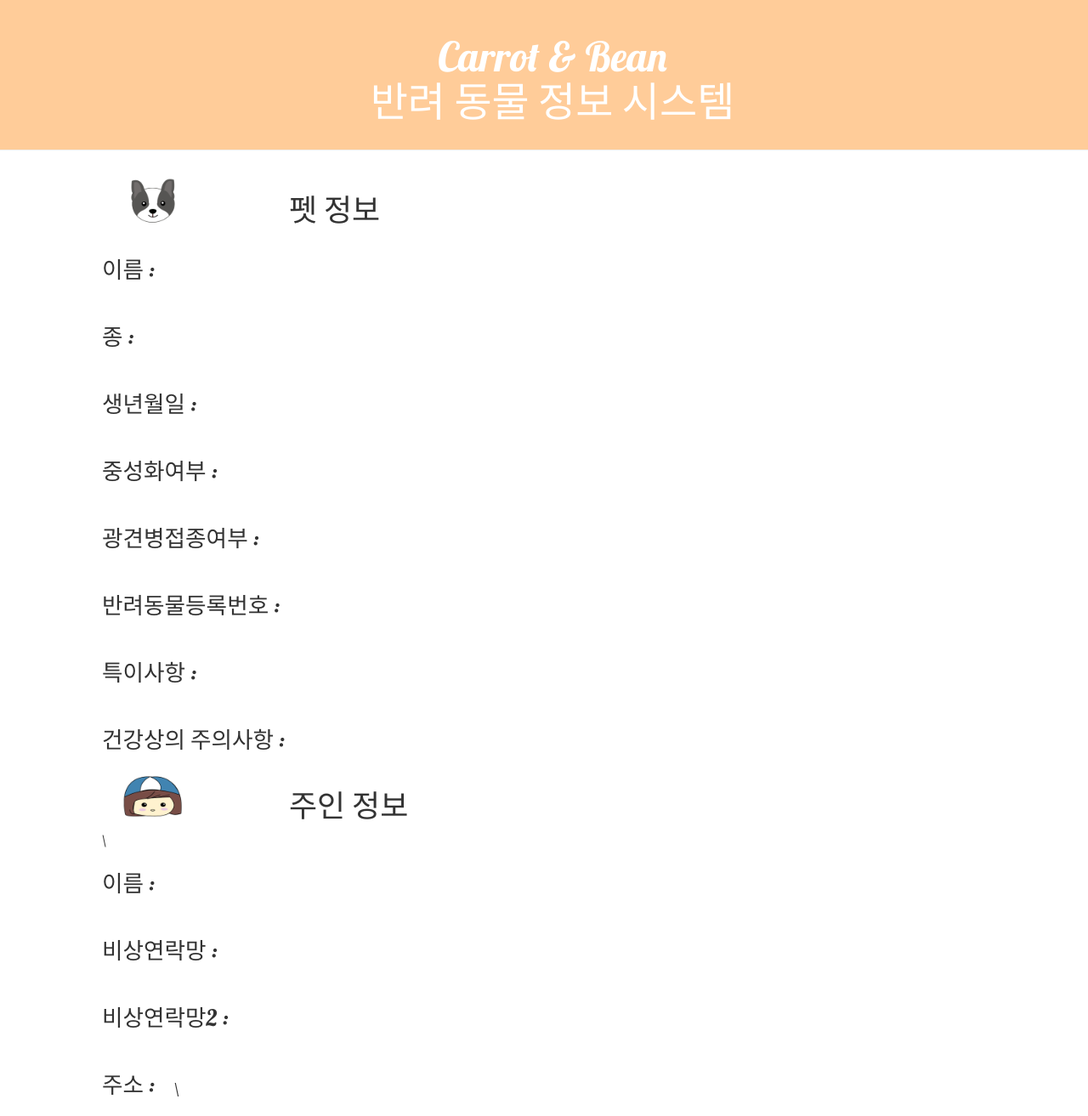
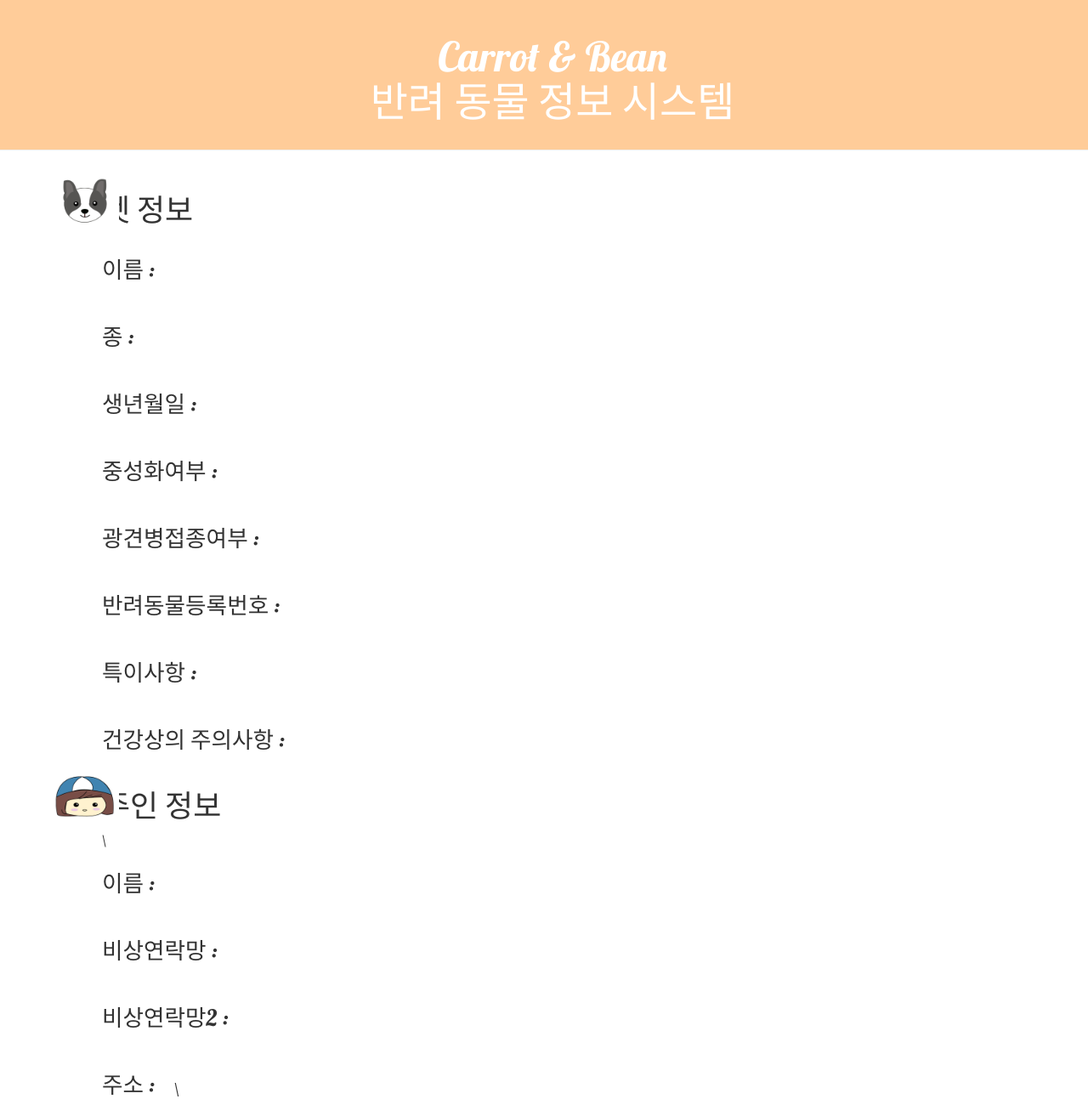
Before and after one commit to kyc0816/my-first-blog, a Django app: template blog/templates/blog/post_detail.html in a window 1280 px wide. Shown: the top 1313 px of the page at 85% size. Run offline with Django 3.2, Linux system fonts and the light colour scheme; the template is opened without the code that fills it, so the values that code supplies are empty; some libraries are stand-ins or nearby versions.

Commit message:
For a long time

```diff
--- a/blog/static/css/blog.css
+++ b/blog/static/css/blog.css
@@ -15,12 +15,12 @@
     width: 80px;
     height: 80px;
     float: left;
-    transform: translate(100px,-30px);
+    transform: translate(20px,-30px);
 }
 
-#text_info {
-    margin-left: 300px;
-}
+/*#text_info {
+    margin-left: 200px;
+}*/
 
 .content {
     font-family: 'Lobster', 'meiryo', 'Jua', cursive;
```
